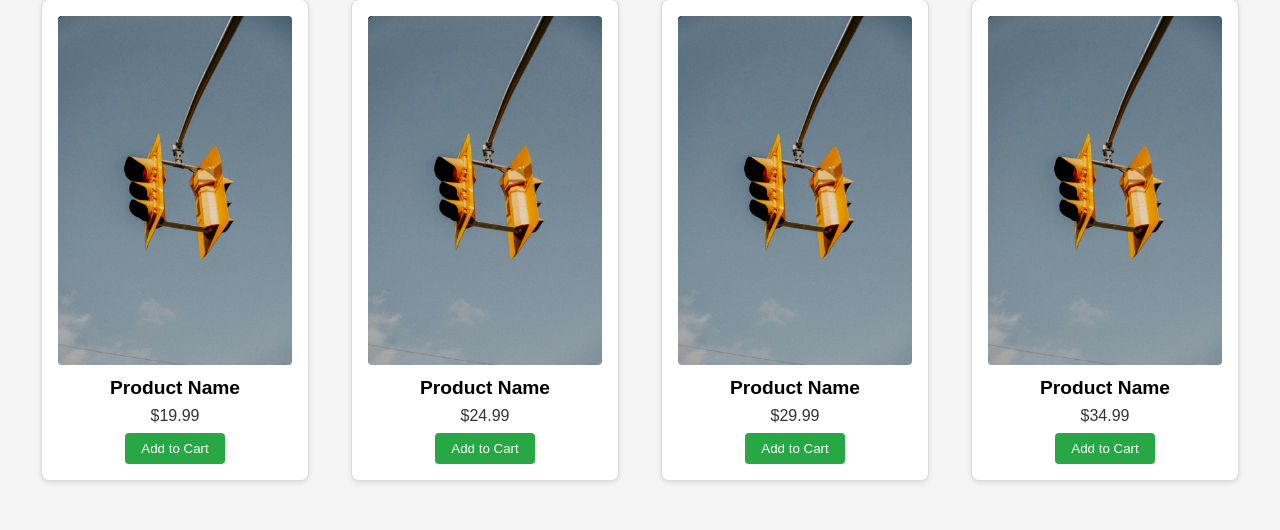
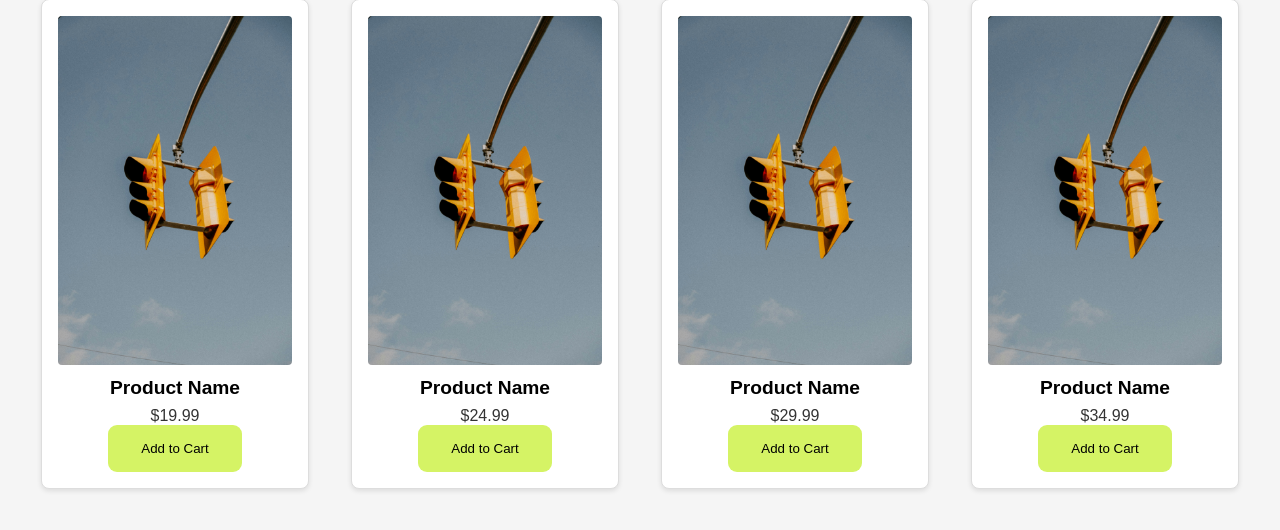
Before and after one commit to OrsAdi/ITECWEBdev, a Django app: page /manele in a window 1280 px wide. Shown: the part 124-654 px from the top of the page. Run offline with Django 5.2, Linux system fonts and the light colour scheme.

Commit message:
manele buton

```diff
--- a/mysite/static/css/manele.css
+++ b/mysite/static/css/manele.css
@@ -84,7 +84,7 @@ nav ul li a {
     color: #333;
 }
 
-.product-card button {
+/* .product-card button {
     margin-top: 0.5rem;
     padding: 0.5rem 1rem;
     background-color: #28a745;
@@ -92,10 +92,30 @@ nav ul li a {
     border: none;
     border-radius: 4px;
     cursor: pointer;
+} */
+
+
+.product-card button {
+    padding-left: 33px;
+    padding-right: 33px;
+    padding-bottom: 16px;
+    padding-top: 16px;
+    border-radius: 9px;
+    background: #d5f365;
+    border: none;
+    font-family: inherit;
+    text-align: center;
+    cursor: pointer;
+    transition: 0.4s;
 }
 
 .product-card button:hover {
-    background-color: #218838;
+    box-shadow: 7px 5px 56px -4px #C3D900;
+}
+
+.product-card button:active {
+    transform: scale(0.97);
+    box-shadow: 7px 5px 56px -10px #C3D900;
 }
 
 /* Responsive: stack on small screens */
```
